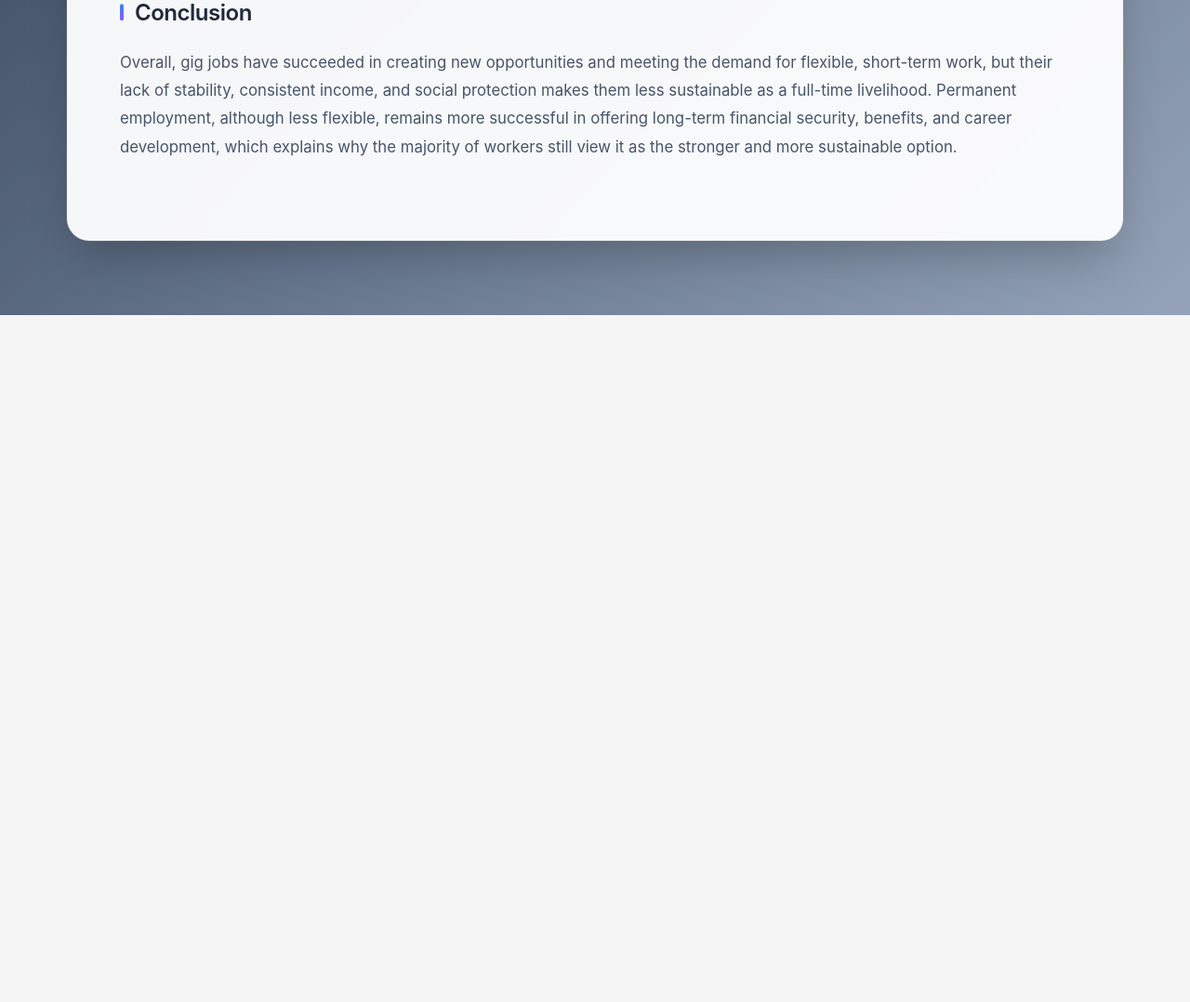
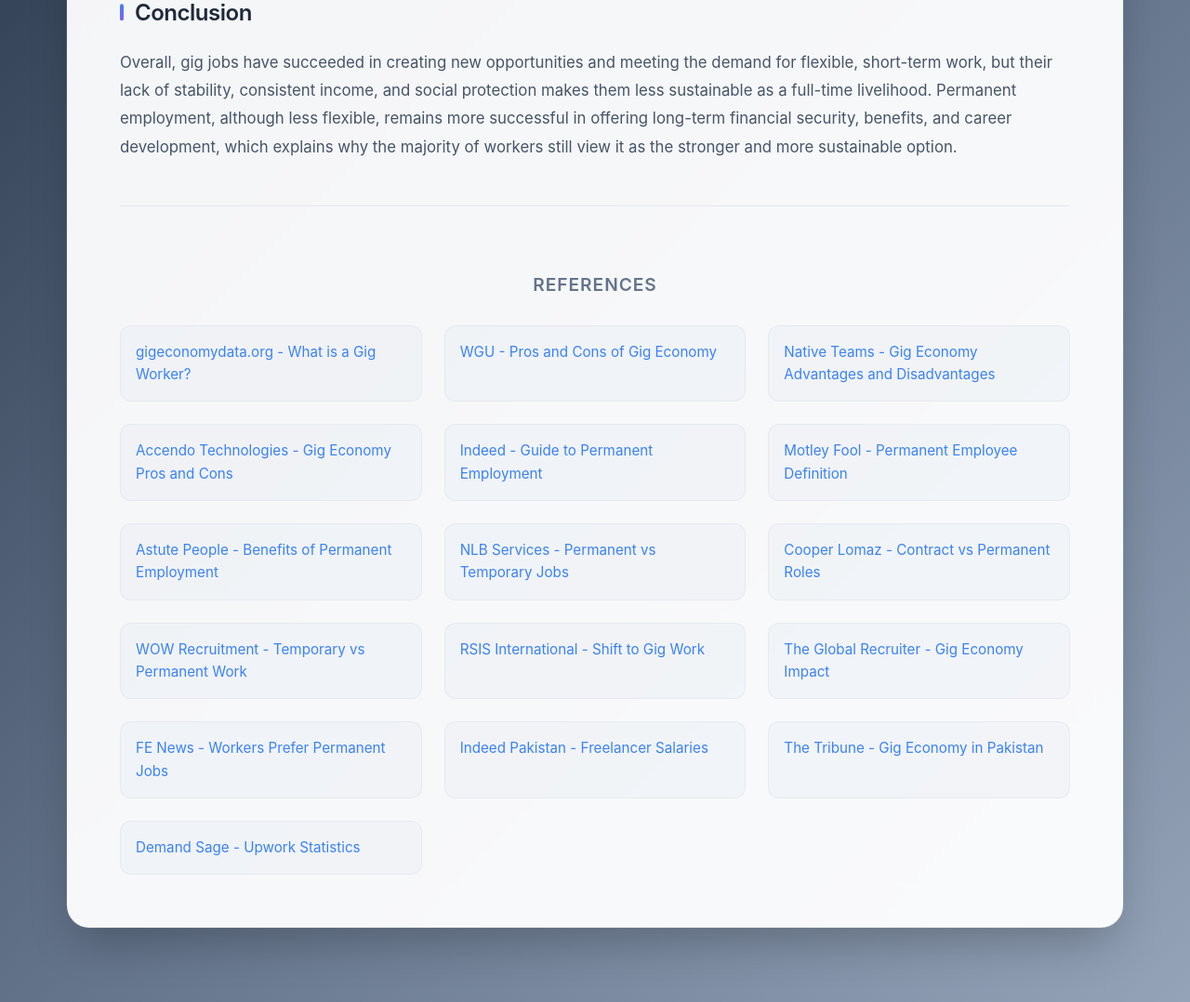
Before and after one commit to izza0459/adeena_website, a Django app: page /secondary_research/ in a window 1280 px wide. Shown: the part 2510-3588 px from the top of the page at 93% size. Before the commit the page ends 2849 px from the top, so only its background shows below. Run offline with Django 5.2, Linux system fonts and the light colour scheme.

Commit message:
Update secondary_research.html

```diff
--- a/myapp/templates/myapp/secondary_research.html
+++ b/myapp/templates/myapp/secondary_research.html
@@ -239,6 +239,60 @@
             border-radius: 2px;
         }
 
+        /* Subtle references section styling */
+        .references-section {
+            margin-top: 3rem;
+            padding-top: 2rem;
+            border-top: 1px solid #e2e8f0;
+        }
+
+        .references-section h3 {
+            font-size: 1.2rem;
+            font-weight: 600;
+            color: #64748b;
+            margin-bottom: 2rem;
+            text-align: center;
+            letter-spacing: 0.05em;
+            text-transform: uppercase;
+            padding-left: 0;
+        }
+
+        .references-section h3::before {
+            display: none;
+        }
+
+        .references-list {
+            display: grid;
+            grid-template-columns: repeat(auto-fit, minmax(250px, 1fr));
+            gap: 1.5rem;
+        }
+
+        .reference-item {
+            padding: 1rem;
+            border-radius: 0.75rem;
+            background: rgba(226, 232, 240, 0.3);
+            border: 1px solid rgba(203, 213, 225, 0.3);
+            transition: all 0.3s ease;
+        }
+
+        .reference-item:hover {
+            background: rgba(226, 232, 240, 0.5);
+            border-color: rgba(148, 163, 184, 0.5);
+        }
+
+        .reference-item a {
+            color: #3b82f6;
+            text-decoration: none;
+            font-size: 0.95rem;
+            line-height: 1.6;
+            word-break: break-word;
+            transition: color 0.3s ease;
+        }
+
+        .reference-item a:hover {
+            color: #8b5cf6;
+        }
+
         .research-content p {
             color: #475569;
             line-height: 1.8;
@@ -367,6 +421,60 @@
 
                 <h3>Conclusion</h3>
                 <p>Overall, gig jobs have succeeded in creating new opportunities and meeting the demand for flexible, short-term work, but their lack of stability, consistent income, and social protection makes them less sustainable as a full-time livelihood. Permanent employment, although less flexible, remains more successful in offering long-term financial security, benefits, and career development, which explains why the majority of workers still view it as the stronger and more sustainable option.</p>
+
+                <div class="references-section">
+                    <h3>References</h3>
+                    <div class="references-list">
+                        <div class="reference-item">
+                            <a href="https://gigeconomydata.org/basics/what-gig-worker.html" target="_blank">gigeconomydata.org - What is a Gig Worker?</a>
+                        </div>
+                        <div class="reference-item">
+                            <a href="https://www.wgu.edu/blog/pros-and-cons-gig-economy1808.html" target="_blank">WGU - Pros and Cons of Gig Economy</a>
+                        </div>
+                        <div class="reference-item">
+                            <a href="https://nativeteams.com/blog/gig-economy-advantages-and-disadvantages" target="_blank">Native Teams - Gig Economy Advantages and Disadvantages</a>
+                        </div>
+                        <div class="reference-item">
+                            <a href="https://accendotechnologies.com/blog/gig-economy-pros-and-cons/" target="_blank">Accendo Technologies - Gig Economy Pros and Cons</a>
+                        </div>
+                        <div class="reference-item">
+                            <a href="https://www.indeed.com/career-advice/finding-a-job/permanent-employment" target="_blank">Indeed - Guide to Permanent Employment</a>
+                        </div>
+                        <div class="reference-item">
+                            <a href="https://www.fool.com/terms/p/permanent-employee/" target="_blank">Motley Fool - Permanent Employee Definition</a>
+                        </div>
+                        <div class="reference-item">
+                            <a href="https://www.astutepeople.co.uk/blog/2024/12/20/benefits-permanent-employment/" target="_blank">Astute People - Benefits of Permanent Employment</a>
+                        </div>
+                        <div class="reference-item">
+                            <a href="https://www.nlbservices.com/blog/pros-and-cons-of-permanent-jobs-vs-temporary-jobs/" target="_blank">NLB Services - Permanent vs Temporary Jobs</a>
+                        </div>
+                        <div class="reference-item">
+                            <a href="https://cooperlomaz.co.uk/a-complete-guide-to-contract-vs-permanent-roles-pros-and-cons-for-job-seekers/" target="_blank">Cooper Lomaz - Contract vs Permanent Roles</a>
+                        </div>
+                        <div class="reference-item">
+                            <a href="https://www.wowrecruitment.com.au/latest-news/the-pros-and-cons-of-temporary-vs-permanent-work" target="_blank">WOW Recruitment - Temporary vs Permanent Work</a>
+                        </div>
+                        <div class="reference-item">
+                            <a href="https://rsisinternational.org/journals/ijriss/articles/the-shift-from-traditional-jobs-to-gig-work-rethinking-career-development-in-a-flexible-economy/" target="_blank">RSIS International - Shift to Gig Work</a>
+                        </div>
+                        <div class="reference-item">
+                            <a href="https://www.theglobalrecruiter.com/is-the-gig-economy-a-threat-to-recruitment-agencies/" target="_blank">The Global Recruiter - Gig Economy Impact</a>
+                        </div>
+                        <div class="reference-item">
+                            <a href="https://www.fenews.co.uk/skills/workers-still-prefer-permanent-jobs-despite-rapid-rise-of-the-gig-economy/" target="_blank">FE News - Workers Prefer Permanent Jobs</a>
+                        </div>
+                        <div class="reference-item">
+                            <a href="https://pk.indeed.com/career/freelancer/salaries" target="_blank">Indeed Pakistan - Freelancer Salaries</a>
+                        </div>
+                        <div class="reference-item">
+                            <a href="https://tribune.com.pk/story/2385536/gig-economy-gains-traction" target="_blank">The Tribune - Gig Economy in Pakistan</a>
+                        </div>
+                        <div class="reference-item">
+                            <a href="https://www.demandsage.com/upwork-statistics/" target="_blank">Demand Sage - Upwork Statistics</a>
+                        </div>
+                    </div>
+                </div>
             </div>
         </div>
     </div>
```
